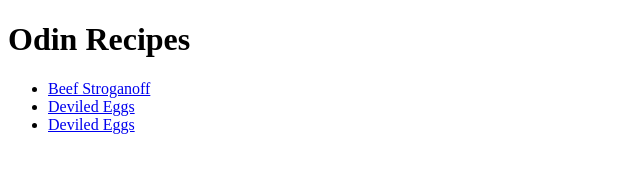
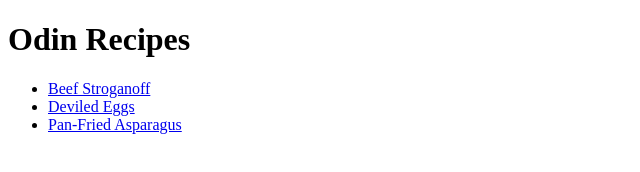
Before and after one commit to lupersuki/odin-recipes, a plain HTML site: page index.html in a window 1280 px wide. Shown: the full height of the page, 0-640 px from the left. Drawn offline with Linux system fonts and the light colour scheme.

Commit message:
fix typo, edit link title

```diff
--- a/index.html
+++ b/index.html
@@ -9,7 +9,7 @@
 <ul>
     <li><a href="recipes/stroganoff.html">Beef Stroganoff</a></li>
     <li><a href="recipes/eggs.html">Deviled Eggs</a></li>
-    <li><a href="recipes/asparagus.html">Deviled Eggs</a></li>
+    <li><a href="recipes/asparagus.html">Pan-Fried Asparagus</a></li>
 </ul>
 </body>
 </html>
```
